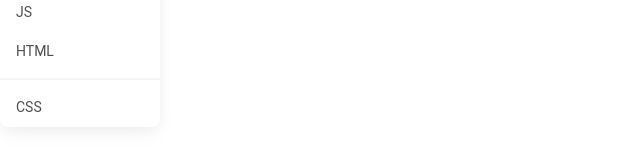
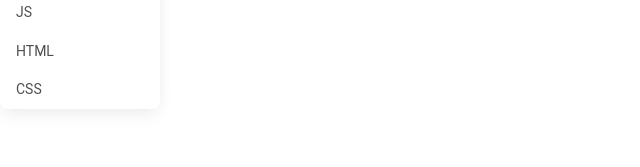
Before and after one commit to attrill20/CodeCrunchProjectWeek, a React (Create React App) app in the folder study-app/: page / in a window 1280 px wide. Both pictures are taken after a click on the button "CHOOSE A STUDY TOPIC". Shown: the part 139-306 px from the top of the page, without its empty margins (0-640 px from the left). Built offline with nearby package versions, Linux system fonts and the light colour scheme.

Commit message:
basic function works on a dummy array

```diff
--- a/study-app/src/App/App.js
+++ b/study-app/src/App/App.js
@@ -17,20 +17,18 @@ import DropDown from '../DropDown/DropDown';
 // create a function that will take in the data from the dropdown menu and display it to the list
 
 
-const dummyArray = ['React', 'JS', 'HTML', 'CSS']
+const dummyArray = {React: [{id: 1, title: "Master React", url: "link", description: "...."}], HTML: [{id:1, title: "using html"}]};
 
 
 function App() {
-// const [options, setOptions] = useState['React', 'JS', 'HTML', 'CSS']
-// const [selectedOption, setSelectedOption] = useState[null];
-const [content, setContent] = useState([]) // should this be a string?
+const [content, setContent] = useState(dummyArray);
+const [search, setSearch] = useState('') // should this be a string?
 
 function handleClick(event) {
   console.log('is this working?');
-  setContent(event.target.value);
-  console.log(event.target.value);
+  setSearch(event.target.innerText)
+  console.log(event.target.innerText);
 }
-
 
   return (
     <div>
@@ -39,12 +37,12 @@ function handleClick(event) {
       <DropDown
         // setSelectedOption = {setSelectedOption}
         handleClick = {handleClick}
-        setContent = {setContent}
+        setSearch = {setSearch}
       />
       {/* We need to set our 'list' state to our dummyArray
       then we need to pass this state into a <ul> on our list */}
       <List
-      content = {content}
+      content = {content[search]}
       />
       <ListItem />
     </div>
--- a/study-app/src/DropDown/DropDown.js
+++ b/study-app/src/DropDown/DropDown.js
@@ -9,10 +9,9 @@ export default function DropDown(props) {
   </button>
   <ul className="dropdown-menu">
     <li onClick={props.handleClick}><a className="dropdown-item" href="#"> React </a></li>
-    <li><a className="dropdown-item" href="#">JS</a></li>
-    <li><a className="dropdown-item" href="#">HTML</a></li>
-    <li><hr className="dropdown-divider" /></li>
-    <li><a className="dropdown-item" href="#">CSS</a></li>
+    <li onClick={props.handleClick}><a className="dropdown-item" href="#">JS</a></li>
+    <li onClick={props.handleClick}><a className="dropdown-item" href="#">HTML</a></li>
+    <li onClick={props.handleClick}><a className="dropdown-item" href="#">CSS</a></li>
   </ul>
 </div>
   )
--- a/study-app/src/List/List.js
+++ b/study-app/src/List/List.js
@@ -1,10 +1,11 @@
 import React, {useState} from 'react';
 
-function List() {
+function List(props) {
+  console.log(props)
   return (
     <div className="List">
 
-      <p> List Test </p>
+      <p> {props.content && props.content[0].title} </p>
 
     </div>
   );
```
